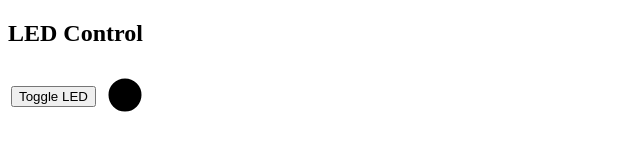
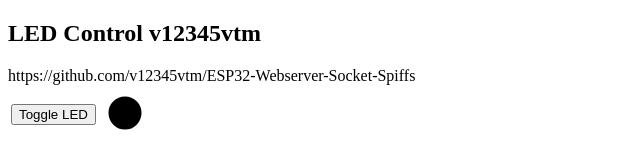
Before and after one commit to v12345vtm/ESP32-Webserver-Socket-Spiffs, a plain HTML site: page ESP32WebSocketServer2/data/index.html in a window 1280 px wide. Shown: the whole page, without its empty margins (0-640 px from the left). Drawn offline with Linux system fonts and the light colour scheme.

Commit message:
Add files via upload

```diff
--- a/ESP32WebSocketServer2/data/index.html
+++ b/ESP32WebSocketServer2/data/index.html
@@ -36,7 +36,7 @@ function wsConnect() {
 
     // Connect to WebSocket server
  //   websocket = new WebSocket(url);
-	  websock = new WebSocket('ws://' + window.location.hostname + ':8887/');
+	  websock = new WebSocket('ws://' + window.location.hostname + ':1337/');
 
     // Assign callbacks
     websocket.onopen = function(evt) { onOpen(evt) };
@@ -116,7 +116,8 @@ window.addEventListener("load", init, false);
 
 </script>
 
-<h2>LED Control</h2>
+<h2>LED Control v12345vtm</h2>
+https://github.com/v12345vtm/ESP32-Webserver-Socket-Spiffs
 
 <table>
     <tr>
```
